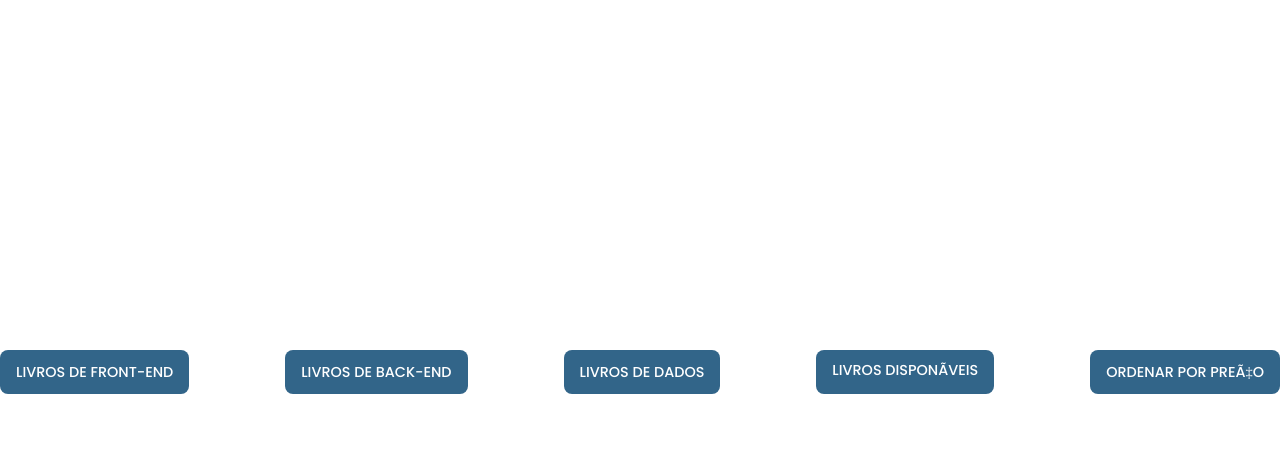
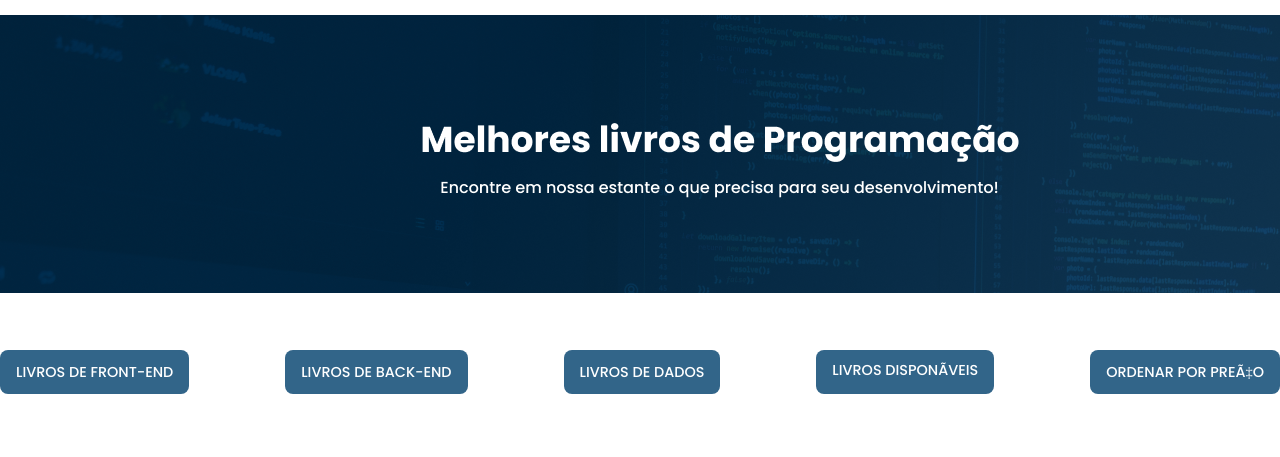
Before and after one commit to Paula-Carlech/Curso-Alura, a plain HTML site: page JavaScript-métodos de array/index.html in a window 1280 px wide. Shown: the part 58-515 px from the top of the page. Drawn offline with nearby package versions, Linux system fonts and the light colour scheme; the site is published under a folder, as on GitHub Pages, so addresses that start at the root find nothing; no server answers.

Commit message:
Update style.css

```diff
--- a/JavaScript-métodos de array/style.css
+++ b/JavaScript-métodos de array/style.css
@@ -27,7 +27,7 @@ body {
 }
 
 .banner {
-  background-image: url('/imagens/Banner-1.png');
+  background-image: url('imagens/Banner-1.png');
   background-repeat: no-repeat;
   background-size: cover;
   height: 278px;
```
